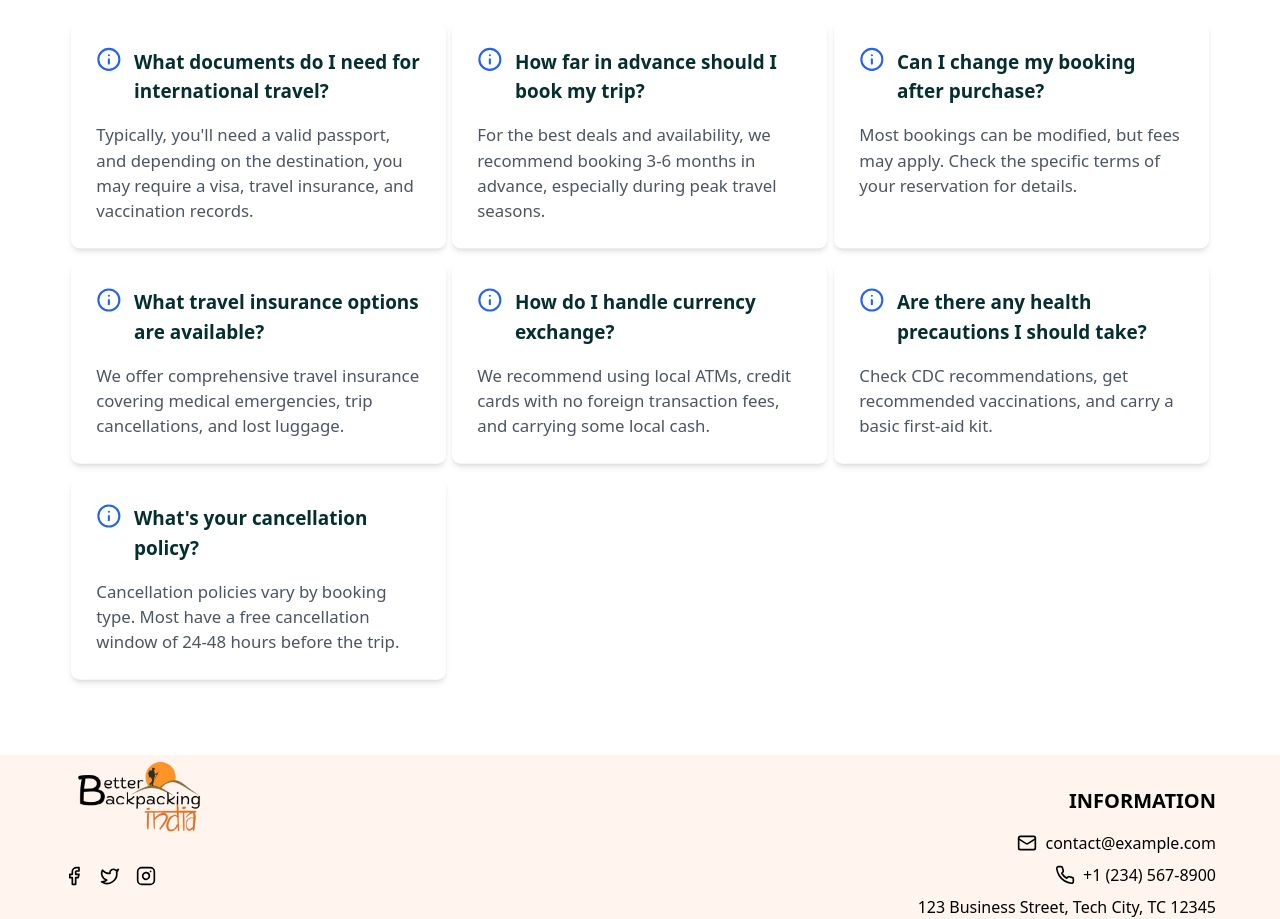
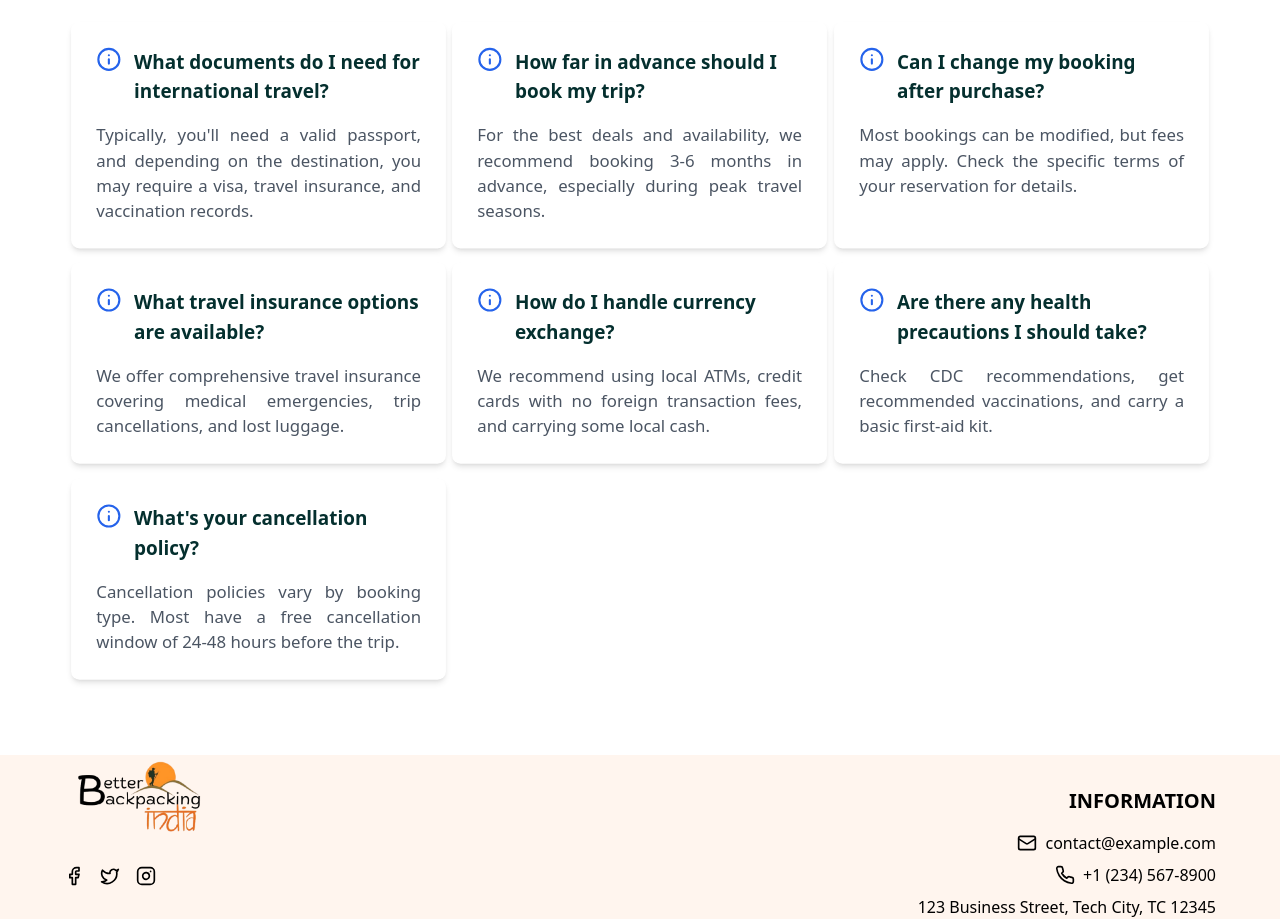
Before and after one commit to OmkarPorlikar/travel_website, a React (Create React App) app: page /itinerary/0 in a window 1280 px wide. Shown: the part 2920-3839 px from the top of the page. Built offline with nearby package versions, Linux system fonts and the light colour scheme; a web font is replaced by a local one.

Commit message:
Update Faq.jsx

```diff
--- a/src/components/FAQ/Faq.jsx
+++ b/src/components/FAQ/Faq.jsx
@@ -47,7 +47,7 @@ const FAQ = () => {
               <Info className="mr-3 text-blue-600 flex-shrink-0" />
               <h3 className="font-semibold text-lg text-teal-950">{faq.question}</h3>
             </div>
-              <p className="text-gray-600 mt-2">{faq.answer}</p>
+              <p className="text-gray-600 text-justify mt-2">{faq.answer}</p>
           </div>
         ))}
       </div>
```
